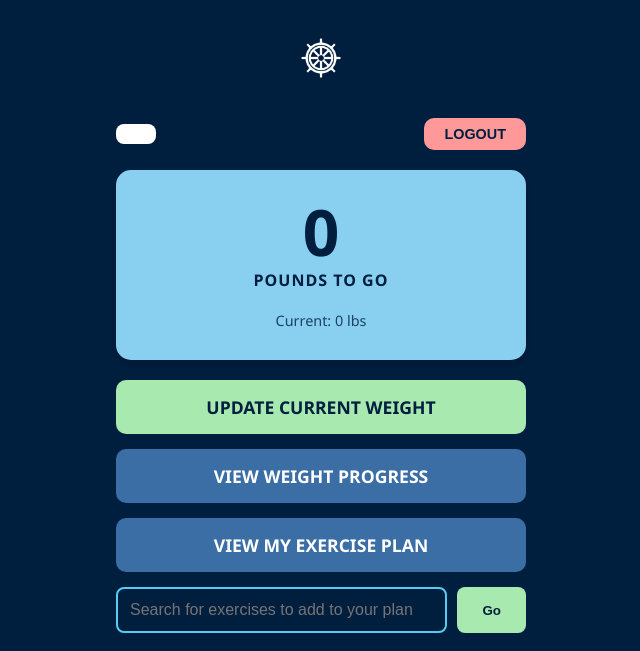
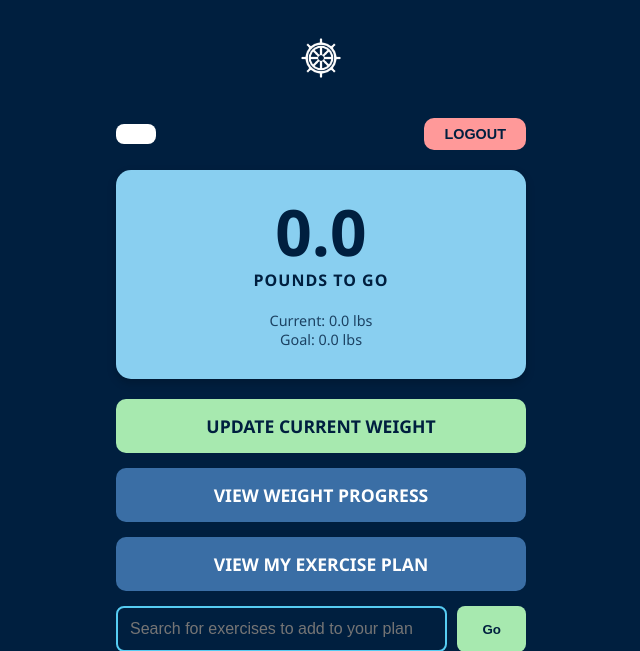
Before and after one commit to ayyjay97/SteadyCourseFitness, a Flask app: page /dashboard in a window 1280 px wide. Shown: the part 22-673 px from the top of the page, without its empty margins (319-959 px from the left). Run offline with Flask 3, Linux system fonts and the light colour scheme; the visitor is signed in with stand-in values (Sample User, id 1).

Commit message:
Save Weight and Height as floats.

```diff
--- a/main.py
+++ b/main.py
@@ -44,9 +44,9 @@ def goal_setup():
         return redirect(url_for('login'))
 
     if request.method == 'POST':
-        goal_weight = request.form['goal_weight']
-        current_weight = request.form['current_weight']
-        height = request.form['height']
+        goal_weight = round(float(request.form['goal_weight']), 2)
+        current_weight = round(float(request.form['current_weight']), 2)
+        height = round(float(request.form['height']), 2)
 
         auth_handler.update_user_stats(session['username'], goal_weight, current_weight, height)
         return redirect(url_for('dashboard'))
@@ -60,15 +60,13 @@ def dashboard():
 
     user_data = auth_handler.get_user_data(session['username'])
 
-    # Create the full name string
     full_name = f"{user_data.get('first_name', '')} {user_data.get('last_name', '')}"
 
-    # Calculate stats logic
-    current = int(user_data.get('current_weight') or 0)
-    goal = int(user_data.get('goal_weight') or 0)
-    lbs_to_go = current - goal
+    current = float(user_data.get('current_weight') or 0)
+    goal = float(user_data.get('goal_weight') or 0)
 
-    # Search logic
+    lbs_to_go = round(current - goal, 2)
+
     all_exercises = data.get_all_exercises()
     query = request.args.get('search_query')
     if query:
@@ -80,7 +78,8 @@ def dashboard():
                            full_name=full_name,
                            exercises=exercises_to_show,
                            lbs_to_go=lbs_to_go,
-                           current_weight=current)
+                           current_weight=current,
+                           goal_weight=goal)
 
 @app.route('/update_weight', methods=['GET', 'POST'])
 def update_weight():
@@ -88,9 +87,14 @@ def update_weight():
         return redirect(url_for('login'))
 
     if request.method == 'POST':
-        new_weight = request.form['current_weight']
+        new_weight = round(float(request.form['current_weight']), 2)
+
         user_data = auth_handler.get_user_data(session['username'])
-        auth_handler.update_user_stats(session['username'], user_data['goal_weight'], new_weight)
+        # Pass the existing height and goal
+        existing_height = user_data.get('height')
+        existing_goal = user_data.get('goal_weight')
+
+        auth_handler.update_user_stats(session['username'], existing_goal, new_weight, existing_height)
         return redirect(url_for('dashboard'))
 
     return render_template('update_weight.html')
--- a/templates/dashboard.html
+++ b/templates/dashboard.html
@@ -11,6 +11,8 @@
         <p class="text-navy" style="font-weight: bold; letter-spacing: 1px; margin: 5px 0 20px 0;">POUNDS TO GO</p>
 
         <p class="text-navy" style="font-size: 0.9rem; margin: 0; opacity: 0.8;">Current: {{ current_weight }} lbs</p>
+
+        <p class="text-navy" style="font-size: 0.9rem; margin: 0; opacity: 0.8;">Goal: {{ goal_weight }} lbs</p>
     </div>
 
     <a href="{{ url_for('update_weight') }}" class="btn-primary">Update Current Weight</a>
--- a/templates/goal_setup.html
+++ b/templates/goal_setup.html
@@ -8,17 +8,17 @@
 
         <div class="form-group">
             <label>Height (Inches)</label>
-            <input type="number" name="height" placeholder="e.g. 70" required>
+            <input type="number" name="height" placeholder="e.g. 72.5" step="0.01" required>
         </div>
 
         <div class="form-group">
             <label>Current Weight (lbs)</label>
-            <input type="number" name="current_weight" placeholder="e.g. 260" required>
+            <input type="number" name="current_weight" placeholder="e.g. 260.25" step="0.01" required>
         </div>
 
         <div class="form-group">
             <label>Goal Weight (lbs)</label>
-            <input type="number" name="goal_weight" placeholder="e.g. 225" required>
+            <input type="number" name="goal_weight" placeholder="e.g. 225" step="0.01" required>
         </div>
 
         <button type="submit" class="btn-primary">Save and Continue</button>
--- a/templates/update_weight.html
+++ b/templates/update_weight.html
@@ -5,7 +5,7 @@
 
     <form method="POST">
         <label>New Current Weight (lbs)</label>
-        <input type="number" name="current_weight" placeholder="Enter new weight"
+        <input type="number" name="current_weight" placeholder="Enter new weight" step="0.01"
                style="text-align: center; background: #082d53; border: 2px solid #56CCF2; padding: 15px; margin-bottom: 20px; color: white;" required>
 
         <button type="submit" class="btn-primary">Update</button>
```
